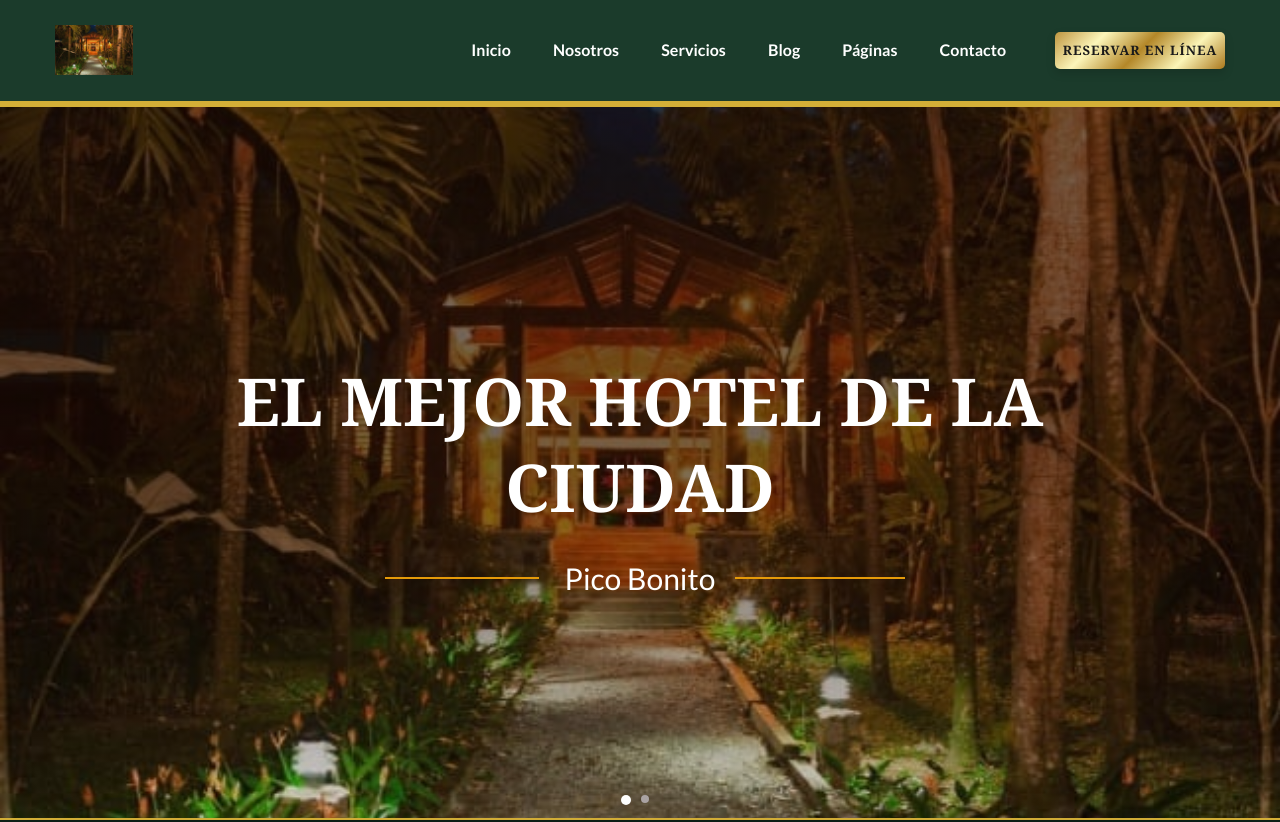
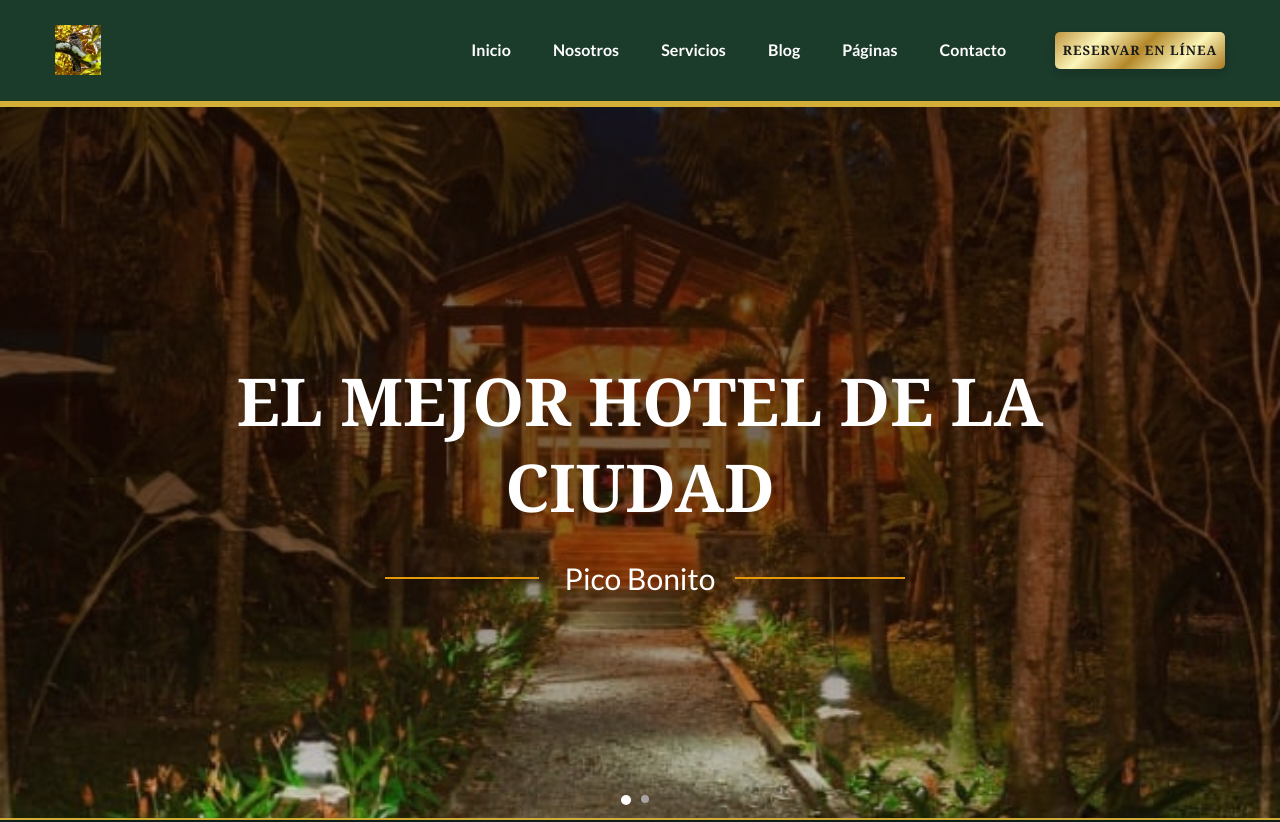
Before and after one commit to estefanikarinachavarrimanzanar-beep/Hotel-, a plain HTML site: page index.html in a window 1280 px wide. Shown: the top 822 px of the page. Drawn offline with Linux system fonts and the light colour scheme; files whose address does not match are found by name.

Commit message:
Update index.html

```diff
--- a/index.html
+++ b/index.html
@@ -340,7 +340,7 @@
                         <!-- Logotipo -->
                         <div class="col-xl-2 col-lg-2">
                             <div class="logo">
-                               <a href="index.html"><img src="imagenes hotel/hotel.JPG" alt="Logo Hotel" style="max-height: 50px;"></a>
+                               <a href="index.html"><img src="imagenes hotel/ave.JPG" alt="Logo Hotel" style="max-height: 50px;"></a>
                             </div>
                         </div>
                     <div class="col-xl-8 col-lg-8">
```
